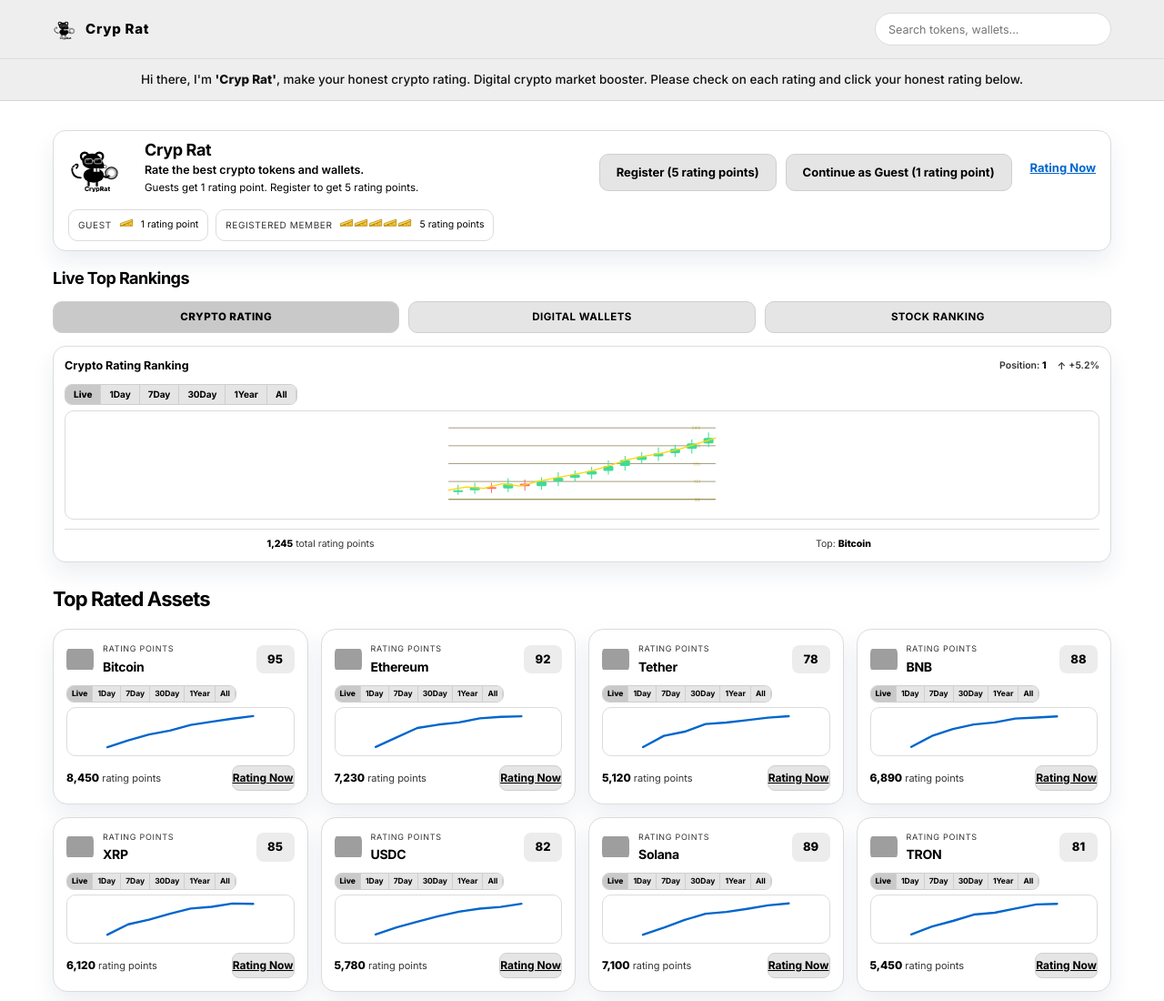
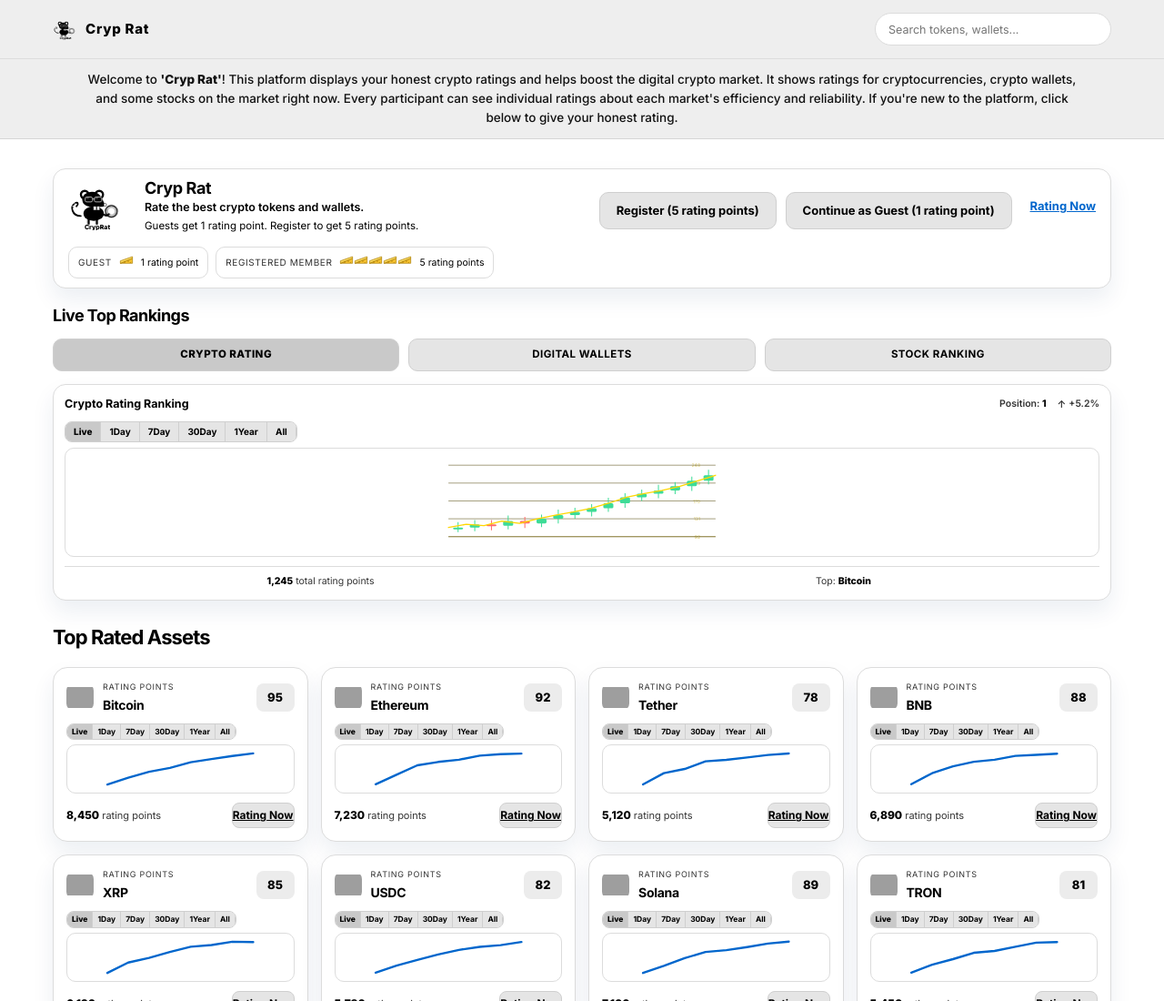
Before and after one commit to bitcatme/alfoxi-rating-app, a website: page index.html in a window 1280 px wide. Shown: the top 1100 px of the page at 91% size. Drawn offline with Linux system fonts and the light colour scheme; grey boxes are pictures that could not be loaded.

Commit message:
Update Cryp Rat welcome banner copy

```diff
--- a/index.html
+++ b/index.html
@@ -50,7 +50,7 @@
     </nav>
 
     <div class="info-bar">
-      <p class="info-text">Hi there, I'm <strong>'Cryp Rat'</strong>, make your honest crypto rating. Digital crypto market booster. Please check on each rating and click your honest rating below.</p>
+      <p class="info-text">Welcome to <strong>'Cryp Rat'</strong>! This platform displays your honest crypto ratings and helps boost the digital crypto market. It shows ratings for cryptocurrencies, crypto wallets, and some stocks on the market right now. Every participant can see individual ratings about each market's efficiency and reliability. If you're new to the platform, click below to give your honest rating.</p>
     </div>
 
     <div class="app-container">
```
